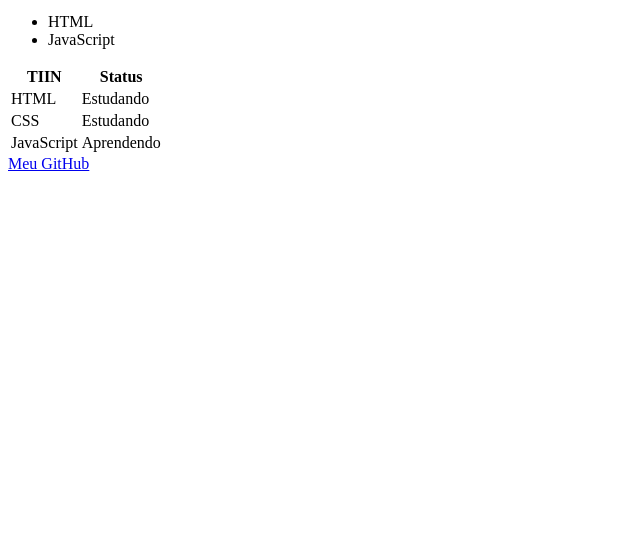
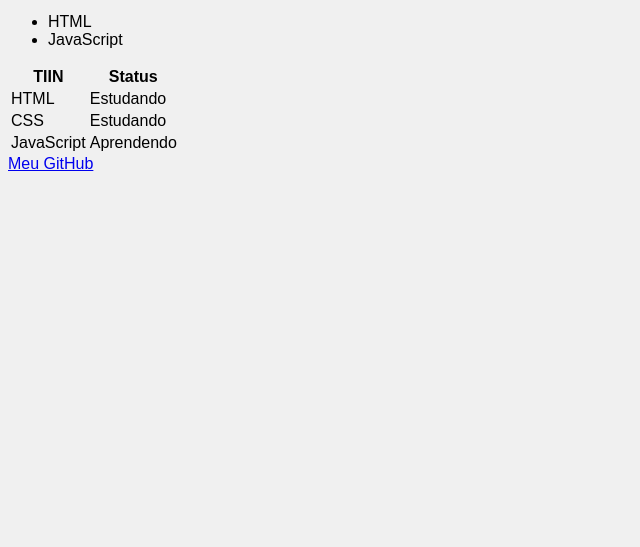
Before and after one commit to marsolsilva-jpg/17-06-2026, a plain HTML site: page index.html in a window 1280 px wide. Shown: the part 253-800 px from the top of the page, without its empty margins (0-640 px from the left). Drawn offline with Linux system fonts and the light colour scheme.

Commit message:
style: aplica cores basicas de fundo e texto

```diff
--- a/index.html
+++ b/index.html
@@ -1,5 +1,13 @@
 <html>
 <head>
+        <head>
+                <style>
+                    body {
+                        background-color: #f0f0f0;
+                        font-family: Arial, sans-serif;
+                    }
+                </style>
+            </head>
 </head>
 <body>
         <header>
```
